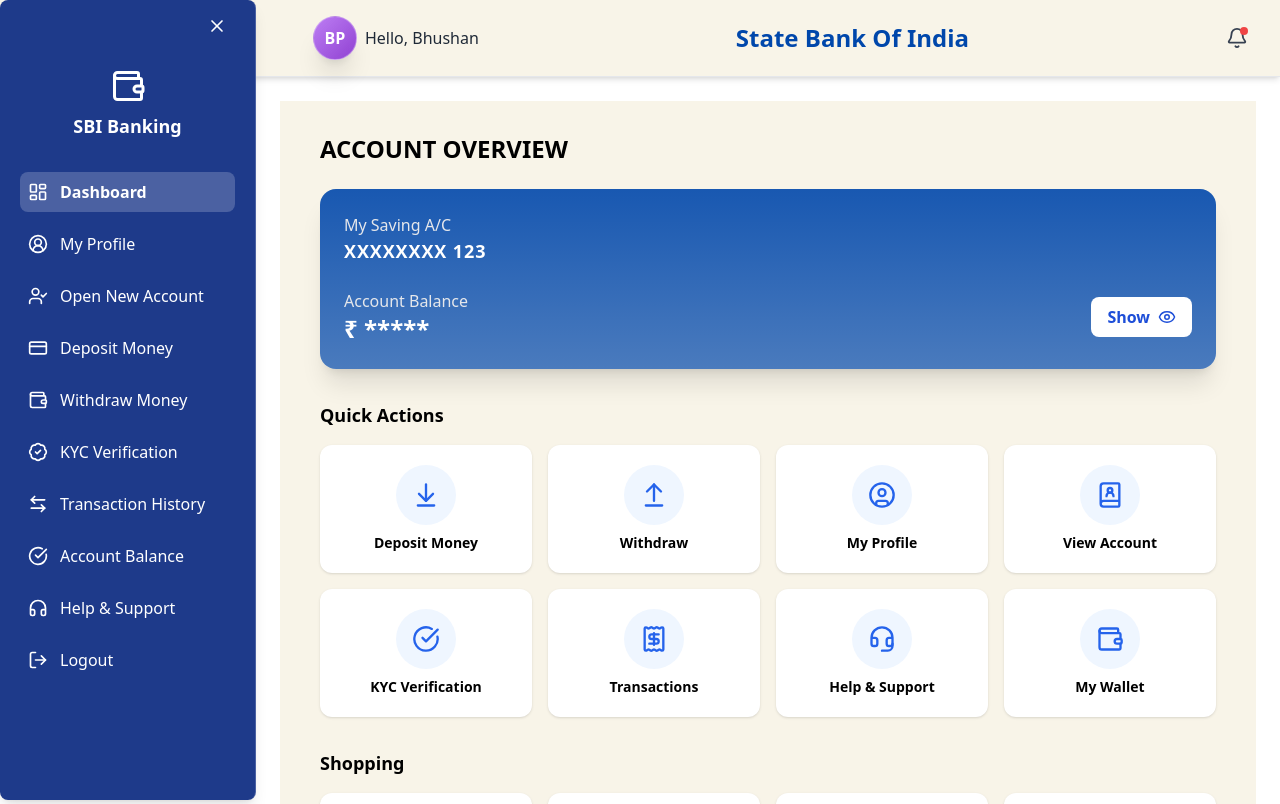
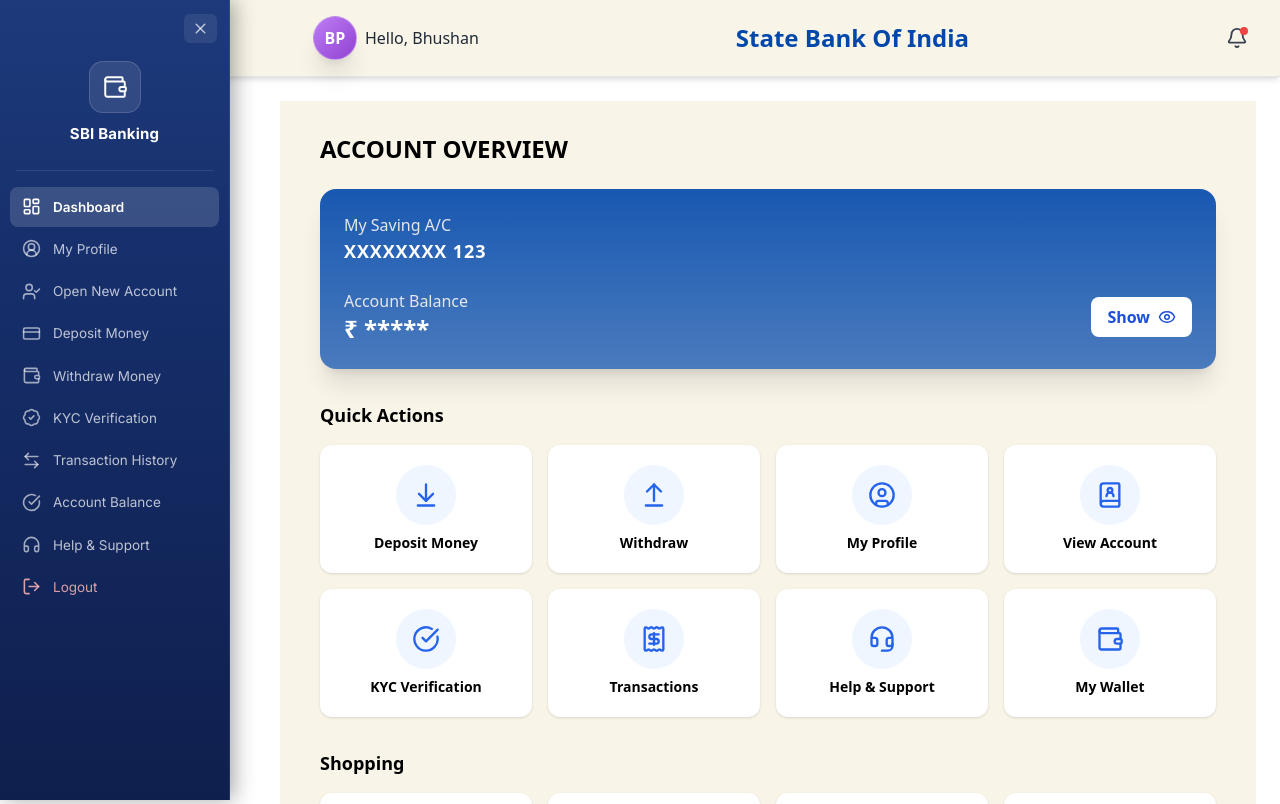
Before and after one commit to ChetanPatil0203/Bank_Frontend-, a React (Create React App) app in the folder frontend/: page /dashboard in a window 1280 px wide. Shown: the top 804 px of the page. Built offline with nearby package versions, Linux system fonts and the light colour scheme.

Commit message:
Update Dashboard

```diff
--- a/frontend/src/components/Dashboard/Dashboard.jsx
+++ b/frontend/src/components/Dashboard/Dashboard.jsx
@@ -1,12 +1,9 @@
 import {
   LayoutDashboard,
-  UserPlus,
   UserCheck,
   Wallet,
   CreditCard,
-  Activity,
   CheckCircle,
-  LogIn,
   LogOut,
   CircleUserRound,
   ArrowLeftRight,
@@ -15,73 +12,189 @@
 } from "lucide-react";
 import { Link, useLocation } from "react-router-dom";
 import { useState } from "react";
-import { Menu, X } from "lucide-react";
+import { X, Menu } from "lucide-react";
 
-function Dashboard() {
+function Sidebar() {
   const location = useLocation();
-  const [isOpen, setIsOpen] = useState(true); // Sidebar open/close state
-
-  const toggleSidebar = () => setIsOpen(!isOpen);
+  const [isOpen, setIsOpen] = useState(true);
 
   const menuItems = [
-    { name: "Dashboard", icon: <LayoutDashboard size={20} />, path: "/dashboard" },
-    { name: "My Profile", icon: <CircleUserRound size={20} />, path: "/profile" },
-    { name: "Open New Account", icon: <UserCheck size={20} />, path: "/open-account" },
-    { name: "Deposit Money", icon: <CreditCard size={20} />, path: "/deposit" },
-    { name: "Withdraw Money", icon: < Wallet size={20} />, path: "/withdraw" },
-    { name: "KYC Verification", icon: <BadgeCheckIcon size={20} />, path:"/kyc"},
-    { name: "Transaction History", icon: <ArrowLeftRight size={20} />, path: "/transactions" },
-    { name: "Account Balance", icon: <CheckCircle size={20} />, path: "/balance" },
-    { name: "Help & Support", icon: <Headphones size={20} />, path: "/helpsupport" },
-    { name: "Logout", icon: <LogOut size={20} />, path: "/logout" },
+    { name: "Dashboard",          icon: <LayoutDashboard size={19} />, path: "/dashboard" },
+    { name: "My Profile",         icon: <CircleUserRound size={19} />, path: "/profile" },
+    { name: "Open New Account",   icon: <UserCheck size={19} />,       path: "/open-account" },
+    { name: "Deposit Money",      icon: <CreditCard size={19} />,      path: "/deposit" },
+    { name: "Withdraw Money",     icon: <Wallet size={19} />,          path: "/withdraw" },
+    { name: "KYC Verification",   icon: <BadgeCheckIcon size={19} />,  path: "/kyc" },
+    { name: "Transaction History",icon: <ArrowLeftRight size={19} />,  path: "/transactions" },
+    { name: "Account Balance",    icon: <CheckCircle size={19} />,     path: "/balance" },
+    { name: "Help & Support",     icon: <Headphones size={19} />,      path: "/helpsupport" },
+    { name: "Logout",             icon: <LogOut size={19} />,          path: "/logout" },
   ];
 
   return (
     <aside
-      className={`fixed top-0 left-0 h-screen bg-blue-900 text-white px-5 py-2 rounded-lg backdrop-blur-md border-r border-white/20 shadow-lg p-4 flex flex-col text-white z-50 transition-all duration-300 ${
-        isOpen ? "w-64" : "w-20"
-      }`}
+      style={{
+        position: "fixed",
+        top: 0,
+        left: 0,
+        height: "100vh",
+        width: isOpen ? 230 : 60,
+        background: "linear-gradient(180deg, #1e3a7b 0%, #152d68 40%, #0f1f4d 100%)",
+        borderRight: "1px solid rgba(255,255,255,0.08)",
+        boxShadow: "4px 0 20px rgba(0,0,0,0.35)",
+        display: "flex",
+        flexDirection: "column",
+        zIndex: 50,
+        transition: "width 0.28s ease",
+        overflow: "hidden",
+        fontFamily: "'Inter', sans-serif",
+      }}
     >
-      {/* Toggle Button */}
-      <div className="flex justify-end mb-6">
+      <link href="https://fonts.googleapis.com/css2?family=Inter:wght@400;500;600;700&display=swap" rel="stylesheet" />
+
+      {/* Close / Toggle Button — top right */}
+      <div style={{
+        display: "flex",
+        justifyContent: "flex-end",
+        padding: "14px 12px 8px",
+      }}>
         <button
-          onClick={toggleSidebar}
-          className="text-white p-2 rounded-md hover:bg-white/20 transition"
+          onClick={() => setIsOpen(!isOpen)}
+          style={{
+            background: "rgba(255,255,255,0.08)",
+            border: "none",
+            borderRadius: 6,
+            padding: "6px 8px",
+            color: "rgba(255,255,255,0.7)",
+            cursor: "pointer",
+            display: "flex",
+            alignItems: "center",
+            justifyContent: "center",
+          }}
         >
-          {isOpen ? <X size={20} /> : <Menu size={20} />}
+          {isOpen ? <X size={17} /> : <Menu size={17} />}
         </button>
       </div>
 
-      {/* Logo */}
-      <div
-        className={`flex flex-col items-center mb-8 transition-all duration-300 ${
-          isOpen ? "opacity-100" : "opacity-0"
-        }`}
-      >
-        <Wallet size={36} className="mb-2" />
-        <h2 className="text-lg font-semibold">SBI Banking</h2>
+      {/* Logo / Brand */}
+      <div style={{
+        display: "flex",
+        flexDirection: "column",
+        alignItems: "center",
+        padding: "10px 16px 24px",
+        opacity: isOpen ? 1 : 0,
+        transition: "opacity 0.2s",
+        overflow: "hidden",
+        whiteSpace: "nowrap",
+      }}>
+        {/* Wallet Icon */}
+        <div style={{
+          width: 52,
+          height: 52,
+          borderRadius: 14,
+          background: "rgba(255,255,255,0.1)",
+          border: "1px solid rgba(255,255,255,0.15)",
+          display: "flex",
+          alignItems: "center",
+          justifyContent: "center",
+          marginBottom: 10,
+        }}>
+          <Wallet size={26} color="#ffffff" strokeWidth={1.8} />
+        </div>
+        <span style={{
+          color: "#ffffff",
+          fontWeight: 700,
+          fontSize: 15,
+          letterSpacing: 0.2,
+        }}>
+          SBI Banking
+        </span>
       </div>
 
+      {/* Divider */}
+      <div style={{
+        height: 1,
+        background: "rgba(255,255,255,0.1)",
+        margin: "0 16px 12px",
+        opacity: isOpen ? 1 : 0,
+      }} />
+
       {/* Menu Items */}
-      <nav className="flex flex-col gap-3">
-        {menuItems.map((item, index) => (
-          <Link
-            key={index}
-            to={item.path}
-            className={`flex items-center gap-3 p-2 rounded-lg transition-all duration-300 transform hover:scale-105 ${
-              location.pathname === item.path
-                ? "bg-white/20 text-white font-semibold"
-                : "text-white hover:bg-white/10"
-            }`}
-          >
-            {item.icon}
-            {isOpen && <span>{item.name}</span>}
-          </Link>
+      <nav style={{
+        flex: 1,
+        display: "flex",
+        flexDirection: "column",
+        gap: 2,
+        padding: "4px 10px",
+        overflowY: "auto",
+        overflowX: "hidden",
+      }}>
+        {menuItems.map((item, index) => {
+          const active = location.pathname === item.path;
+          const isLogout = item.path === "/logout";
 
-        ))}
+          return (
+            <Link
+              key={index}
+              to={item.path}
+              style={{
+                display: "flex",
+                alignItems: "center",
+                gap: 12,
+                padding: "10px 12px",
+                borderRadius: 8,
+                textDecoration: "none",
+                color: isLogout
+                  ? "rgba(255,180,180,0.85)"
+                  : active
+                  ? "#ffffff"
+                  : "rgba(255,255,255,0.72)",
+                background: active
+                  ? "rgba(255,255,255,0.15)"
+                  : "transparent",
+                fontWeight: active ? 600 : 400,
+                fontSize: 13.5,
+                transition: "background 0.18s, color 0.18s",
+                whiteSpace: "nowrap",
+                overflow: "hidden",
+                flexShrink: 0,
+              }}
+              onMouseEnter={e => {
+                if (!active) e.currentTarget.style.background = "rgba(255,255,255,0.08)";
+              }}
+              onMouseLeave={e => {
+                if (!active) e.currentTarget.style.background = "transparent";
+              }}
+            >
+              {/* Icon */}
+              <span style={{
+                flexShrink: 0,
+                color: isLogout
+                  ? "rgba(255,180,180,0.85)"
+                  : active
+                  ? "#ffffff"
+                  : "rgba(255,255,255,0.6)",
+                display: "flex",
+                alignItems: "center",
+              }}>
+                {item.icon}
+              </span>
+
+              {/* Label */}
+              {isOpen && (
+                <span style={{ overflow: "hidden", textOverflow: "ellipsis" }}>
+                  {item.name}
+                </span>
+              )}
+            </Link>
+          );
+        })}
       </nav>
+
+      {/* Bottom padding */}
+      <div style={{ height: 16 }} />
     </aside>
   );
 }
 
-export default Dashboard;
+export default Sidebar;
```
